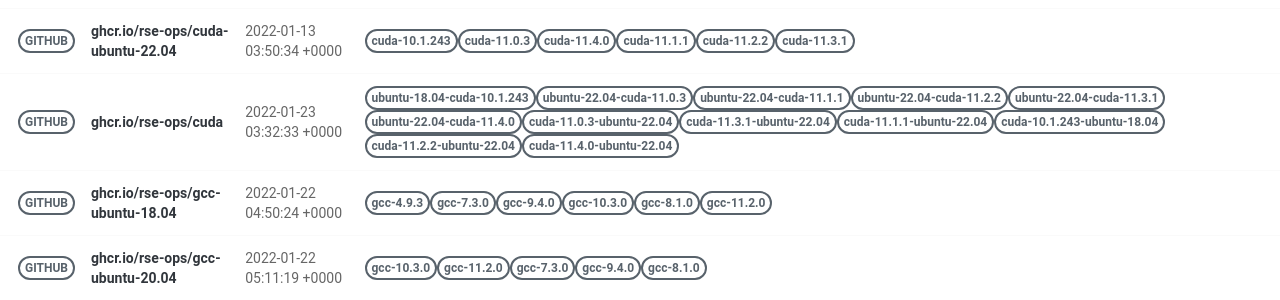
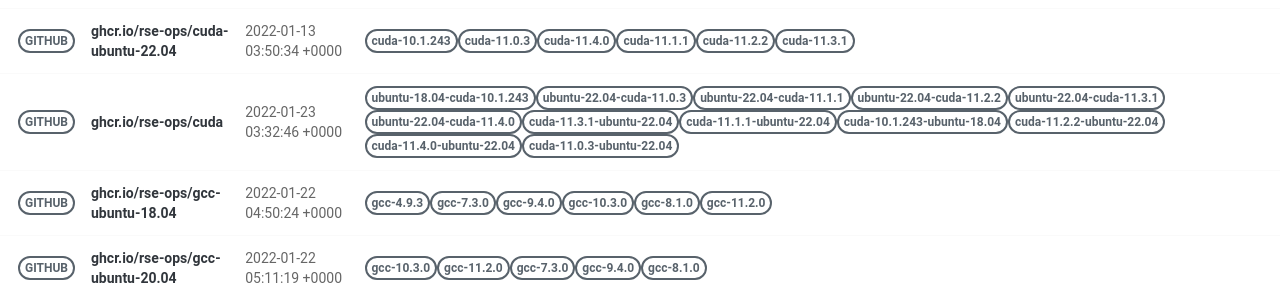
Before and after one commit to rse-ops/docker-images, a Jekyll site: the page built from pages/index.md, in a window 1280 px wide. Shown: the part 421-721 px from the top of the page. Built offline with Jekyll 4.4.1, drawn with Linux system fonts in a browser that asks for light colours; nearby versions of some CDN libraries.

Commit message:
Automated push to update library 2022-01-23

```diff
--- a/_library/ghcr.io-rse-ops-cuda.md
+++ b/_library/ghcr.io-rse-ops-cuda.md
@@ -1,7 +1,7 @@
 ---
 layout: container
 name: ghcr.io/rse-ops/cuda
-updated_at: 2022-01-23 03:32:33.277435
+updated_at: 2022-01-23 03:32:46.889324
 
 
 container_url: https://github.com/orgs/rse-ops/packages/container/package/cuda
```
Also changed, not shown: other parts of _library/ghcr.io-rse-ops-cuda.md (+3 -3 lines).
